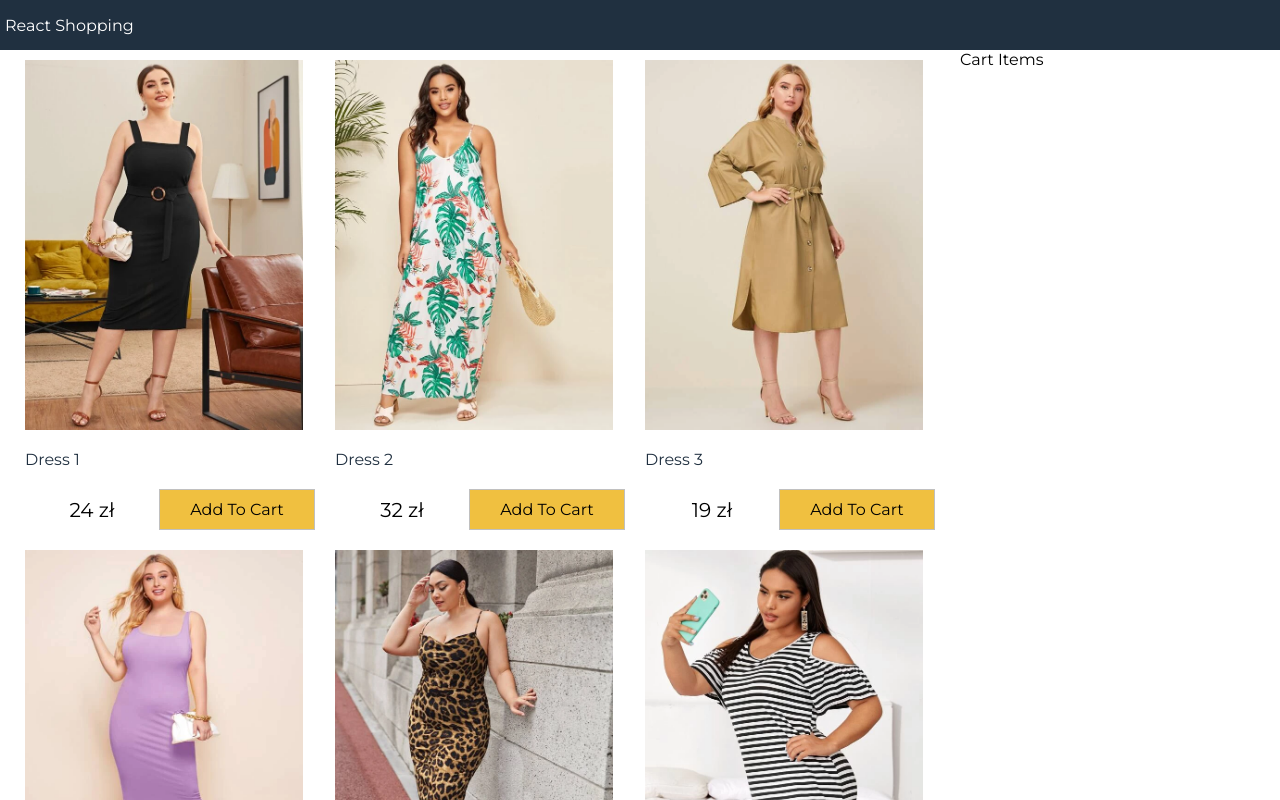
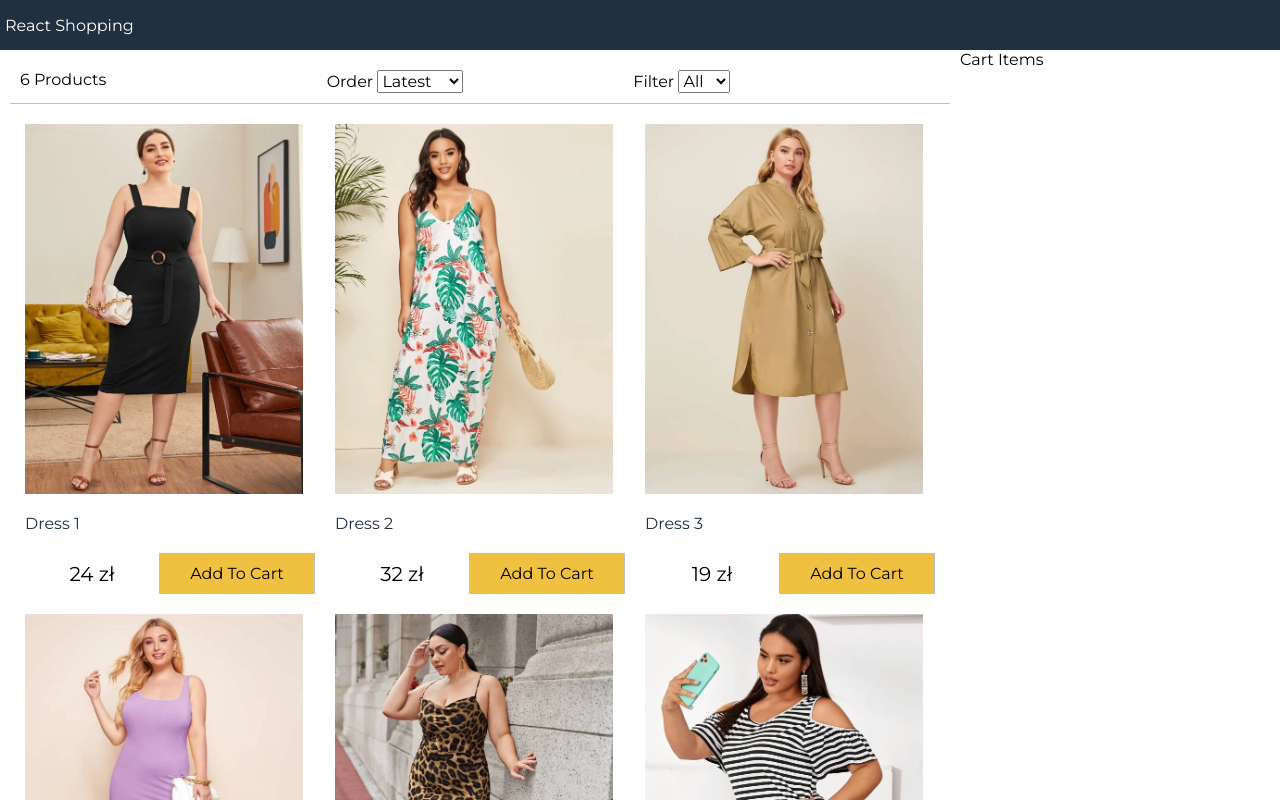
Before and after one commit to Ldablju/react-shop-cart, a React (Create React App) app: page / in a window 1280 px wide. Shown: the top 800 px of the page. Built offline with nearby package versions, Linux system fonts and the light colour scheme.

Commit message:
filter-component

```diff
--- a/src/App.js
+++ b/src/App.js
@@ -2,6 +2,7 @@
 import React from 'react';
 import data from "./data.json"
 import Products from "./components/Products"
+import Filter from './components/Filter';
 
 class App extends React.Component {
   constructor(){
@@ -12,6 +13,43 @@
       sort: "",
     };
   }
+  sortProducts = (event) => {
+    // impl
+    const sort = event.target.value;
+    console.log(event.target.value);
+    this.setState((state) => ({
+      sort: sort,
+      products : this.state.products
+      .slice()
+      .sort((a, b) =>
+        sort === "lowest"
+        ? a.price > b.price
+          ? 1
+          :-1
+        : sort === "highest"
+        ? a.price < b.price
+          ? 1
+          :-1
+        : a.id < b.id
+        ? 1
+        : -1
+      ),
+    }));
+  };
+  filterProducts = (event) => {
+    // impl
+    console.log(event.target.value);
+    if (event.target.value === "") {
+      this.setState({ size: event.target.value, products: data.products });
+    } else {
+        this.setState({
+          size: event.target.value,
+          products: data.products.filter(
+            (product) => product.availableSizes.indexOf(event.target.value) >= 0
+          ),
+        });
+    }
+  };
 
 
   render() {
@@ -24,6 +62,12 @@
         <main>
           <div className="content">
             <div className="main">
+              <Filter count={this.state.products.length}
+              size={this.state.size}
+              sort={this.state.sort}
+              filterProducts={this.filterProducts}
+              sortProducts={this.sortProducts}
+              ></Filter>
               <Products products={this.state.products}></Products>
             </div>
             <div className="sidebar">Cart Items</div>
--- /dev/null
+++ b/src/components/Filter.js
@@ -0,0 +1,31 @@
+import React, { Component } from 'react'
+
+export default class Filter extends Component {
+    render() {
+        return (
+            <div className="filter">
+                <div className="filter-result">{this.props.count} Products </div>
+                <div className="filter-sort">
+                    Order {""}
+                    <select value={this.props.sort} onChange={this.props.sortProducts}>
+                        <option>Latest</option>
+                        <option value="lowest">Lowest</option>
+                        <option value="highest">Highest</option>
+                    </select>
+                </div>
+                <div className="filter-size">
+                    Filter {""}
+                    <select value={this.props.size} onChange={this.props.filterProducts}>
+                        <option value="">All</option>
+                        <option value="XS">XS</option>
+                        <option value="S">S</option>
+                        <option value="M">M</option>
+                        <option value="L">L</option>
+                        <option value="XL">XL</option>
+                        <option value="XXL">XXL</option>
+                    </select>
+                </div>
+            </div>
+        )
+    }
+}
--- a/src/data.json
+++ b/src/data.json
@@ -1,7 +1,7 @@
 {
     "products": [
         {
-            "_id":"dress1",
+            "_id":"1",
             "title": "Dress 1",
             "image": "/images/dress1.png",
             "description": "about dress 1",
@@ -9,7 +9,7 @@
             "availableSizes": ["X", "L", "XL", "XXL"]
         },
         {
-            "_id":"dress2",
+            "_id":"2",
             "title": "Dress 2",
             "image": "/images/dress2.png",
             "description": "about dress 2",
@@ -17,15 +17,15 @@
             "availableSizes": ["L", "XL", "XXL"]
         },
         {
-            "_id":"dress3",
+            "_id":"3",
             "title": "Dress 3",
             "image": "/images/dress3.png",
             "description": "about dress 3",
             "price": 19,
-            "availableSizes": ["XL", "XXL"]
+            "availableSizes": ["S", "M", "XL", "XXL"]
         },
         {
-            "_id":"dress4",
+            "_id":"4",
             "title": "Dress 4",
             "image": "/images/dress4.png",
             "description": "about dress 4",
@@ -33,20 +33,20 @@
             "availableSizes": ["X", "L", "XL", "XXL"]
         },
         {
-            "_id":"dress5",
+            "_id":"5",
             "title": "Dress 5",
             "image": "/images/dress5.png",
             "description": "about dress 5",
             "price": 19,
-            "availableSizes": ["L", "XL", "XXL"]
+            "availableSizes": ["S", "M", "L", "XL", "XXL"]
         },
         {
-            "_id":"dress6",
+            "_id":"6",
             "title": "Dress 6",
             "image": "/images/dress6.png",
             "description": "about dress 6",
             "price": 27,
-            "availableSizes": ["XL", "XXL"]
+            "availableSizes": ["XS", "S", "XL", "XXL"]
         }
     ]
 }
--- a/src/index.css
+++ b/src/index.css
@@ -116,3 +116,14 @@
 .button.primary {
   background-color: #f0c040;
 }
+/* Filter */
+.filter {
+  display: flex;
+  justify-content: space-between;
+  padding: 1rem;
+  margin: 1rem;
+  border-bottom: 0.1rem #c0c0c0 solid;
+}
+.filter div {
+  flex: 1;
+}
```
